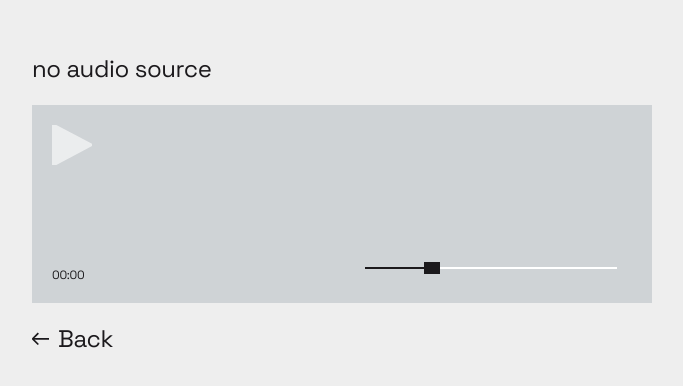
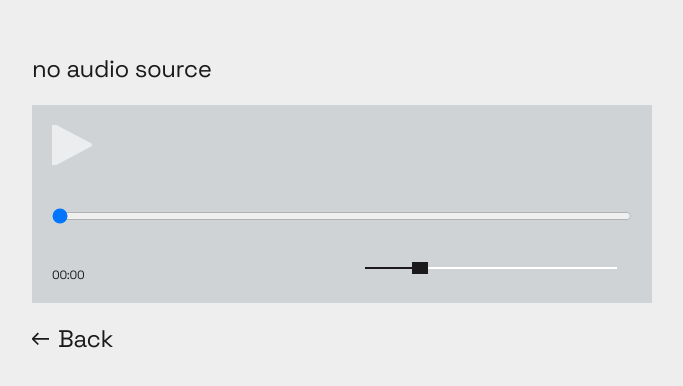
Before and after one commit to MorozovaAN/open-media-test-task, a React (Create React App) app: page /player in a window 1280 px wide. Shown: the part 196-582 px from the top of the page, without its empty margins (298-981 px from the left). Built offline with nearby package versions, Linux system fonts and the light colour scheme.

Commit message:
add song progress bar without styles

```diff
--- a/src/components/AudioPlayer/AudioPlayer.css
+++ b/src/components/AudioPlayer/AudioPlayer.css
@@ -121,3 +121,7 @@ a.source:hover {
   background: url('../../assets/images/arrow-back.svg') no-repeat 0% center;
   padding-left: 26px;
 }
+
+.progress {
+  width: 100%;
+}
--- a/src/components/AudioPlayer/AudioPlayer.jsx
+++ b/src/components/AudioPlayer/AudioPlayer.jsx
@@ -9,15 +9,21 @@ export const AudioPlayer = ({ audio }) => {
   const [playing, setPlaying] = useState(false);
   const [currentTime, setCurrentTime] = useState(0);
   const [volume, setVolume] = useState(0.2);
-  const [backgroundSize, setBackgroundSize] = useState('25% 100%');
+  const [backgroundSize, setBackgroundSize] = useState('20% 100%');
   const volumeStep = 0.05;
+
+  const [progress, setProgress] = useState(0);
+  const progressMax = Math.round(String(audio.duration));
+  const backgroundSizeProgress = 0;
 
   useEffect(() => {
     if (!isAudio) setLoaded(true);
 
     const handlerSetLoaded = () => setLoaded(true);
     const handlerSetPlaying = () => setPlaying(false);
-    const handlerSetCurrentTime = () => setCurrentTime(audio.currentTime);
+    const handlerSetCurrentTime = () => {
+      setCurrentTime(audio.currentTime);
+    };
 
     audio.addEventListener('loadeddata', handlerSetLoaded);
     audio.addEventListener('ended', handlerSetPlaying);
@@ -32,6 +38,10 @@ export const AudioPlayer = ({ audio }) => {
     };
   }, []);
 
+  useEffect(() => {
+    setProgress(Math.round(currentTime));
+  }, [currentTime]);
+
   const handlerPlayPause = () => {
     setPlaying(() => {
       playing ? audio.pause() : audio.play();
@@ -39,11 +49,17 @@ export const AudioPlayer = ({ audio }) => {
     });
   };
 
+  const handlerChangeProgress = (e) => {
+    const progressValue = e.currentTarget.value;
+    setProgress(progressValue);
+    audio.currentTime = progressValue;
+  };
+
   const handlerChangeVolume = (e) => {
     const value = e.currentTarget.value;
     audio.volume = value;
     setVolume(value);
-    setBackgroundSize((value / volumeStep) * 6 + `% 100%`);
+    setBackgroundSize((value / volumeStep) * 5 + `% 100%`);
   };
 
   const btnClasses = playing
@@ -72,6 +88,17 @@ export const AudioPlayer = ({ audio }) => {
           disabled={!isAudio || (isAudio && !loaded)}
         ></button>
 
+        <input
+          className="progress"
+          type="range"
+          min="0"
+          max={progressMax ? progressMax : 0}
+          step="1"
+          value={progress}
+          onInput={handlerChangeProgress}
+          style={{ backgroundSize: `${backgroundSizeProgress}` }}
+        />
+
         <div className="player__time-volume-box time-volume-box">
           <span className="time-volume-box__time time">
             {getFormatTime(currentTime)}
@@ -81,7 +108,7 @@ export const AudioPlayer = ({ audio }) => {
             className="time-volume-box__volume volume"
             type="range"
             min="0"
-            max="0.8"
+            max="1"
             step={volumeStep}
             value={volume}
             onInput={handlerChangeVolume}
```
